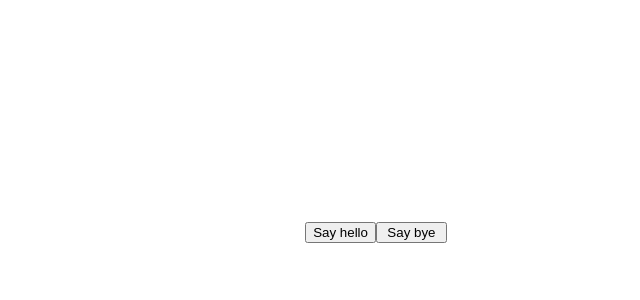
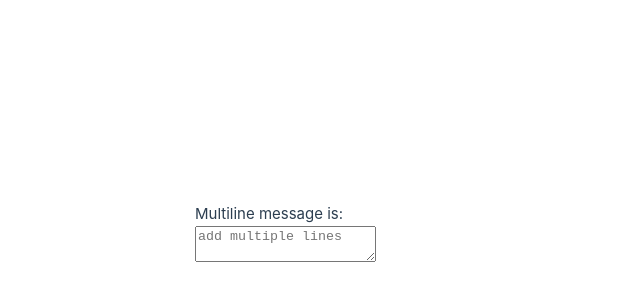
Before and after one commit to dana096-hello-vue/dana096-hello-vue.github.io, a Vue app: page / in a window 1280 px wide. Shown: the part 168-468 px from the top of the page, without its empty margins (264-904 px from the left). Built offline with nearby package versions, Linux system fonts and the light colour scheme.

Commit message:
0.2.8 v-model

```diff
--- a/package.json
+++ b/package.json
@@ -1,6 +1,6 @@
 {
   "name": "dana096-hello-vue.github.io",
-  "version": "0.2.7",
+  "version": "0.2.8",
   "private": true,
   "type": "module",
   "scripts": {
--- a/src/App.vue
+++ b/src/App.vue
@@ -1,10 +1,11 @@
 <script setup>
-function say(message) {
-	alert(message)
-}
+import { ref } from 'vue'
+
+const message = ref('')
 </script>
 
 <template>
-	<button @click="say('hello')">Say hello</button>
-	<button @click="say('bye')">Say bye</button>
+<span>Multiline message is:</span>
+<p style="white-space: pre-line;">{{ message }}</p>
+<textarea v-model="message" placeholder="add multiple lines"></textarea>
 </template>
```
